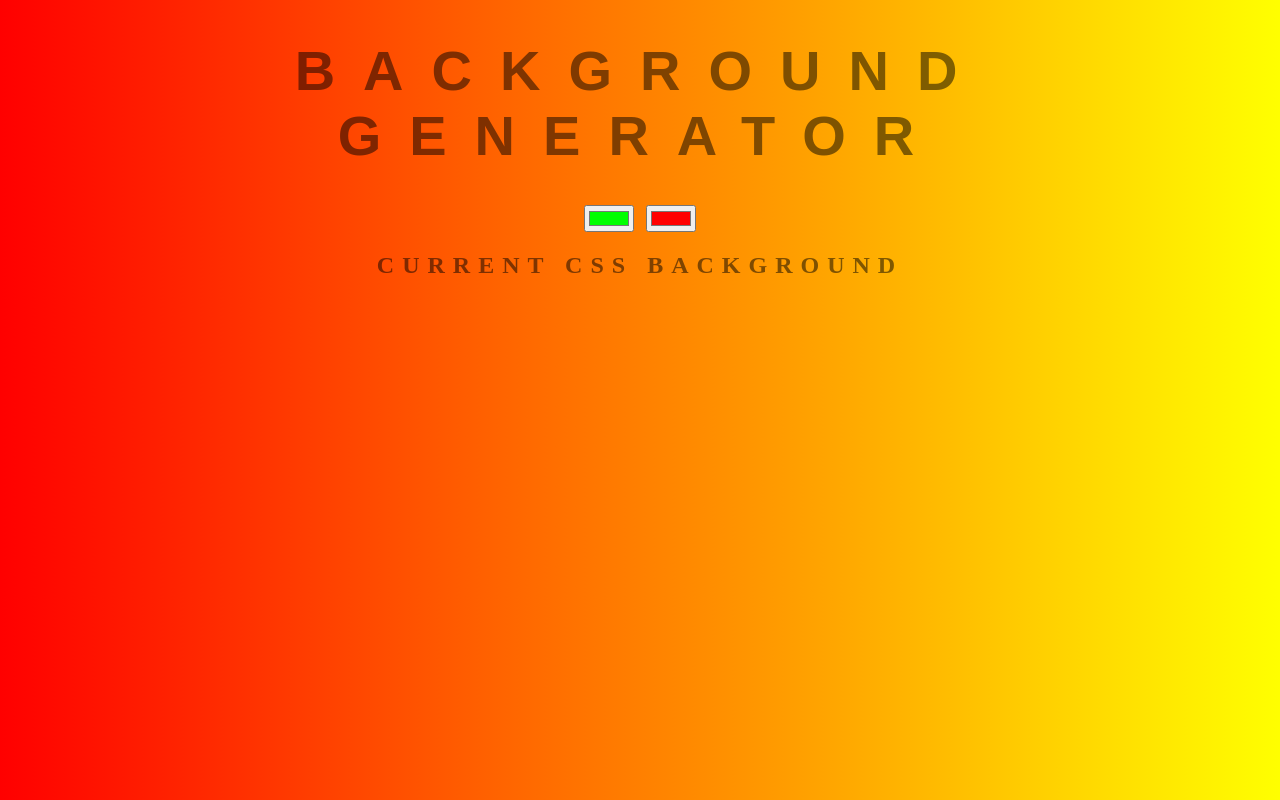
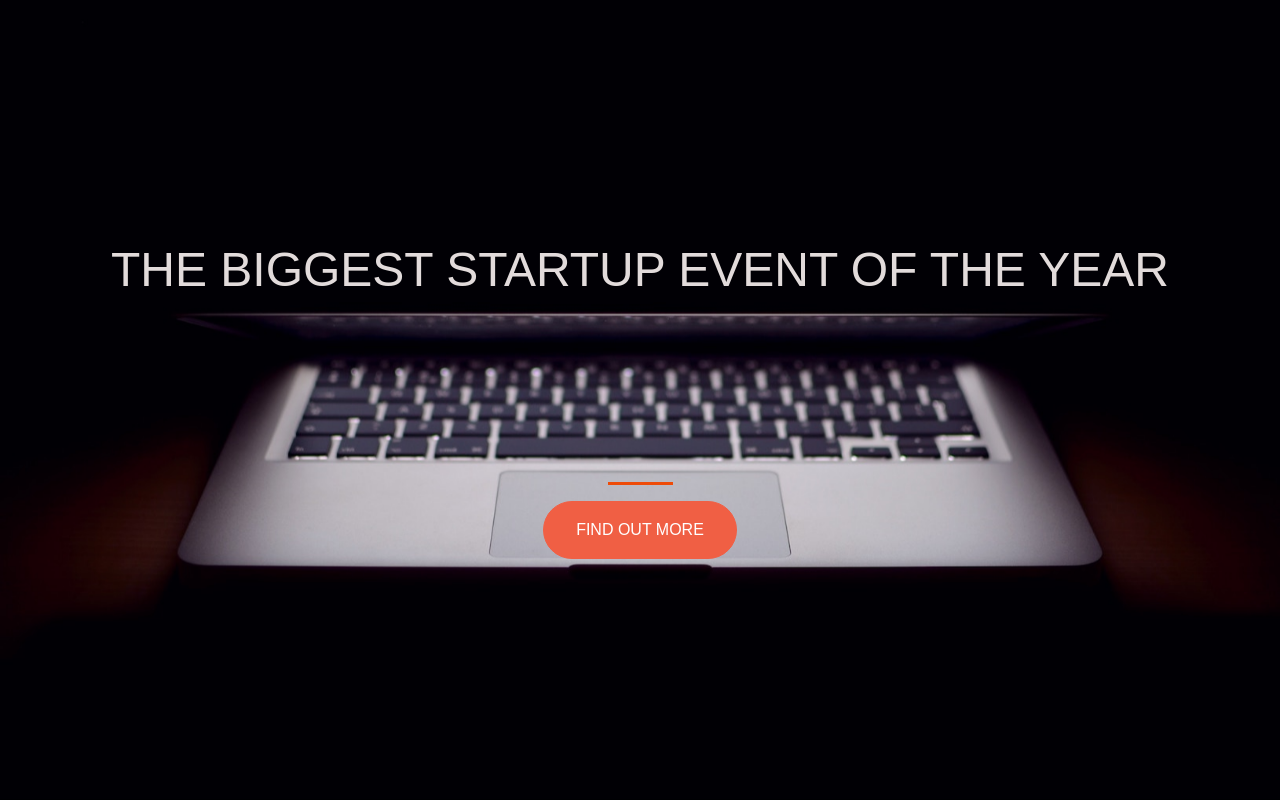
Before and after one commit to prathamesh216/startup-of-the-year, a plain HTML site: page index.html in a window 1280 px wide. Drawn offline with nearby package versions, Linux system fonts and the light colour scheme.

Commit message:
Files changed;

```diff
--- a/index.html
+++ b/index.html
@@ -1,15 +1,30 @@
 <!DOCTYPE html>
 <html>
 <head>
-	<title>Gradient Background</title>
+	<title>Startup</title>
+	<meta charset="utf-8">
+	<meta name="viewport" content="width=device-width, initial-scale=1, shrink-to-fit=no">
+	<!-- Google Fonts -->
+	<link href="https://fonts.googleapis.com/css?family= " rel="stylesheet">
+
+	<!-- Bootstrap CSS from a CDN. This way you don't have to include the bootstrap file yourself -->
+	<link rel="stylesheet" href="https://stackpath.bootstrapcdn.com/bootstrap/4.3.1/css/bootstrap.min.css" integrity="sha384-ggOyR0iXCbMQv3Xipma34MD+dH/1fQ784/j6cY/iJTQUOhcWr7x9JvoRxT2MZw1T" crossorigin="anonymous">
+
+	<!-- Your own stylesheet -->
 	<link rel="stylesheet" type="text/css" href="style.css">
 </head>
-<body id="gradient">
-	<h1>Background Generator</h1>
-	<input id="color1" type="color" name="color1" value="#00FF00">
-	<input id="color2" type="color" name="color2" value="#FF0000">
-	<h2>Current CSS Background</h2>
-	<h3></h3>
-	<script type="text/javascript" src="script.js"></script>
+<body>
+	<div class="container d-flex align-items-center h-100">
+		<div class="row">
+			<header class="text-center col-12">
+				<h1 class="text-uppercase">The biggest startup event of the year</h1>
+			</header>
+			<div class="buffer col-12"></div>
+			<section class="text-center col-12">
+				<hr>
+				<a href="https://mailchi.mp/2d3d1ec551e9/ztm"><button class="btn btn-primary btn-xl">Find out more</button></a>
+			</section>
+		</div>
+	</div>
 </body>
 </html>
--- a/script.js
+++ /dev/null
@@ -1,13 +0,0 @@
-var css = document.querySelector("h3");
-var color1 = document.querySelector("#color1");
-var color2 = document.querySelector("#color2");
-var body = document.getElementById("gradient");
-
-function setGradient() {
-	body.style.background = "linear-gradient(to right, " + color1.value + ", " + color2.value + ")";
-	css.textContent = body.style.background + ";";
-}
-
-color1.addEventListener("input", setGradient);
-
-color2.addEventListener("input", setGradient);
--- a/style.css
+++ b/style.css
@@ -1,26 +1,40 @@
-body {
-	font: 'Raleway', sans-serif;
-	color: rgba(0, 0, 0, 0.5);
-	text-align: center;
+body,
+html {
+	width: 100%;
+	height: 100%;
+	font-family: 'Montserrat', sans-serif;
+	background: url(header.jpg) no-repeat center center fixed;
+	-webkit-background-size: cover;
+	-moz-background-size: cover;
+	-o-background-size: cover;
+	background-size: cover;
+}
+h1 {
+	font-size: 3rem;
+	color: #e2dbdb;
+}
+hr {
+	border-color: #ee4b08;
+	border-width: 3px;
+	max-width: 65px;
+}
+.buffer {
+	height: 10rem;
+}
+.btn {
+	font-weight: 400;
+	border-radius: 300px;
 	text-transform: uppercase;
-	letter-spacing: 0.5em;
-	top: 15%;
-	background: linear-gradient(to right, red, yellow);
 }
-
-h1 {
-	font: 600 3.5em 'Raleway', sans-serif;
-	color: rgba(0, 0, 0, 0.5);
-	text-align: center;
-	text-transform: uppercase;
-	letter-spacing: 0.5em;
-	width: 100%;
+.btn-primary {
+	background-color: #F05F44;
+	border-color: #F05F44;
 }
-
-h3 {
-	font: 900 1em 'Raleway', sans-serif;
-	color: rgba(0, 0, 0, 0.5);
-	text-align: center;
-	text-transform: none;
-	letter-spacing: 0.01em;
+.btn-primary:hover {
+	background-color: #ee4b08;
+	border-color: #ee4b08;
+	border-width: 4px;
 }
+.btn-xl {
+	padding: 1rem 2rem;
+}
```
